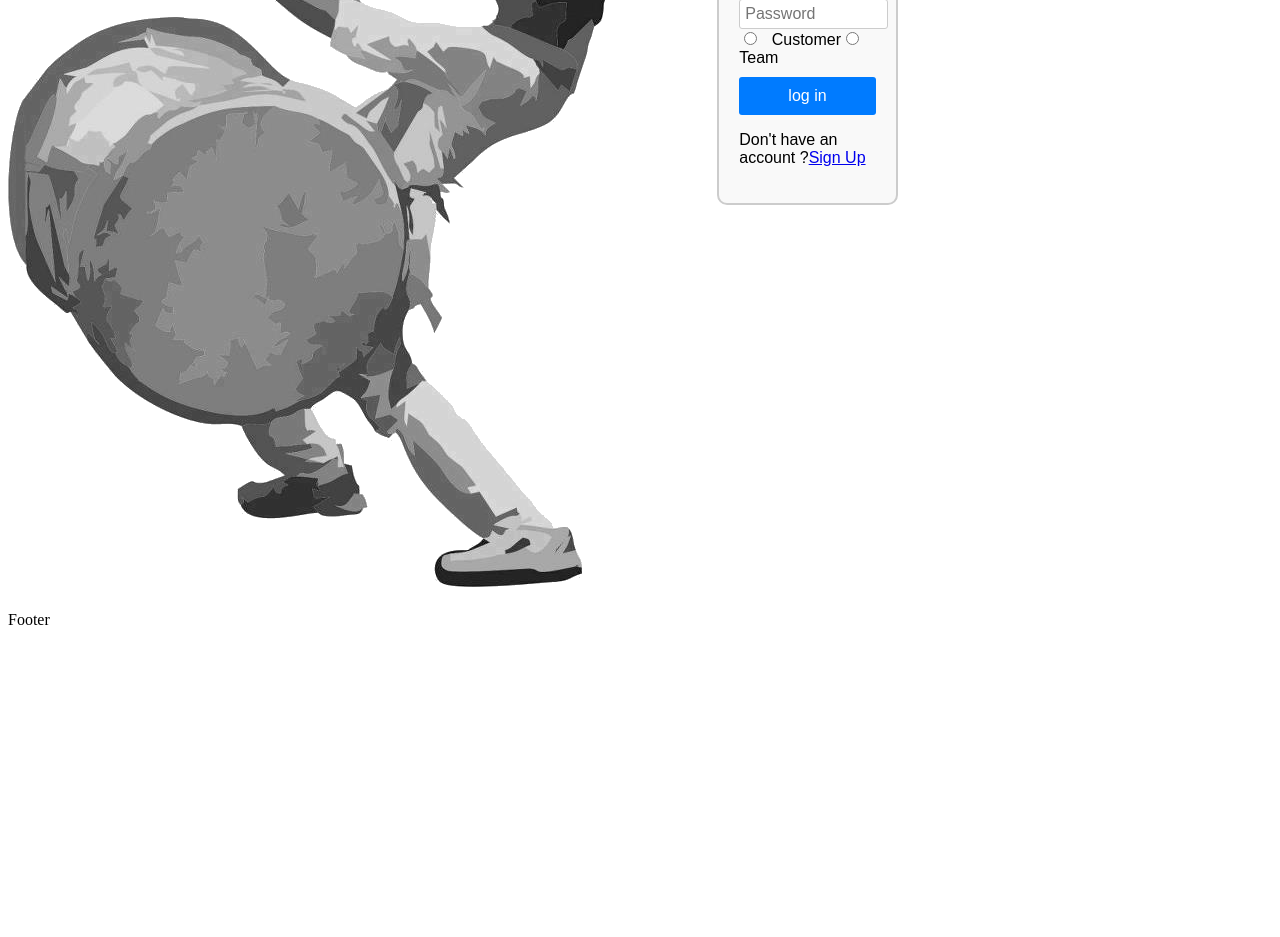
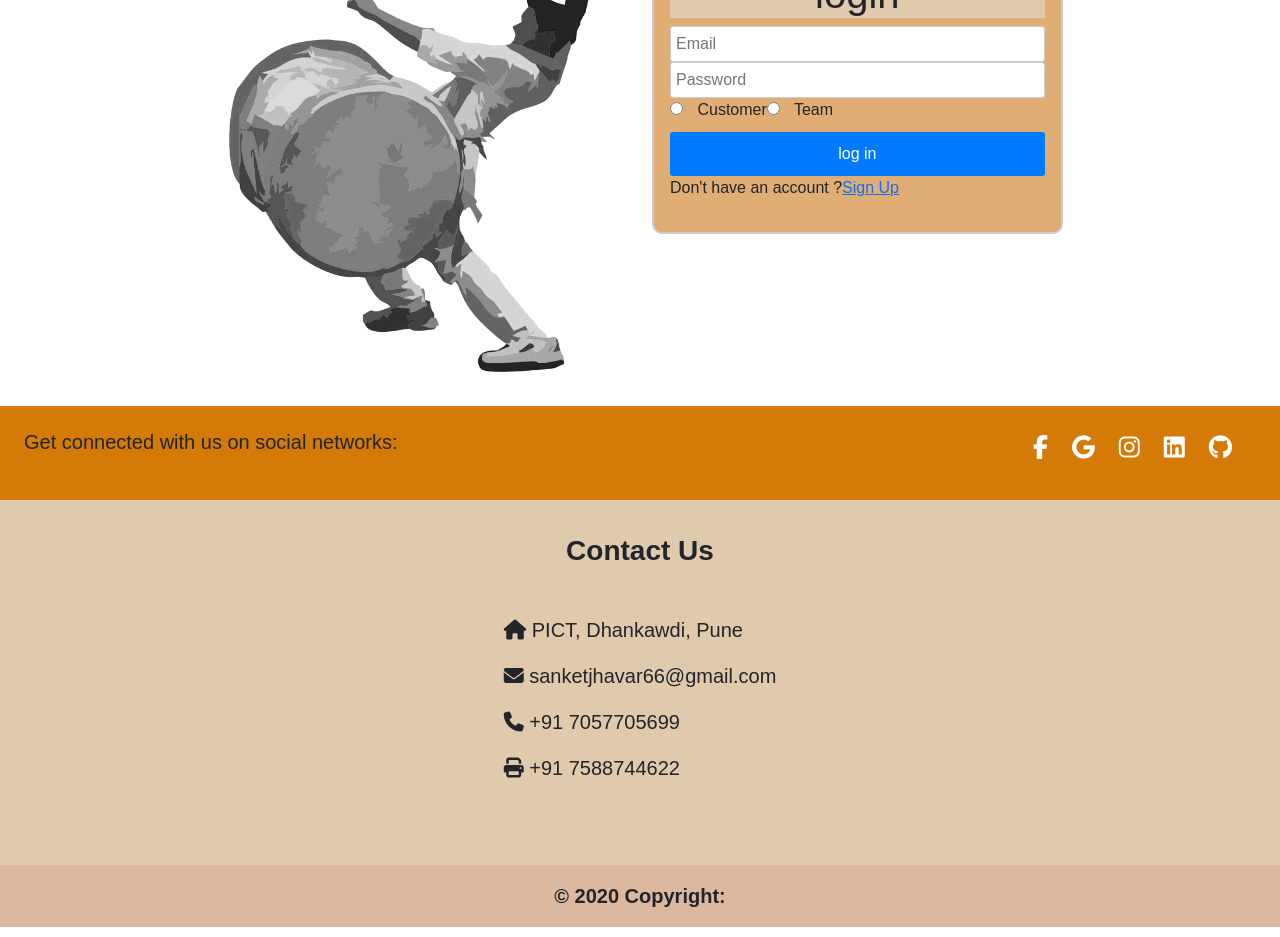
Before and after one commit to DholTasha/Frontend, a React (Create React App) app: page /login in a window 1280 px wide. Shown: the part 300-1237 px from the top of the page. Before the commit the page ends 939 px from the top, so only its background shows below. Built offline with nearby package versions, Linux system fonts and the light colour scheme.

Commit message:
Added CSS for Footer, Home and Signup Component

```diff
--- a/public/index.html
+++ b/public/index.html
@@ -4,8 +4,13 @@
         <meta charset="UTF-8">
         <meta name="viewport" content="width=device-width, initial-scale=1.0">
         <title>Frontend</title>
+        <link href="https://cdn.jsdelivr.net/npm/bootstrap@5.3.0-alpha3/dist/css/bootstrap.min.css" rel="stylesheet" integrity="sha384-KK94CHFLLe+nY2dmCWGMq91rCGa5gtU4mk92HdvYe+M/SXH301p5ILy+dN9+nJOZ" crossorigin="anonymous">
+        <link rel="icon" href="favicon-32x32.png" />
+        <script src="https://kit.fontawesome.com/ab4e3db1ee.js" crossorigin="anonymous"></script>
     </head>
     <body>
         <div id="root"></div>
+        <script src="https://cdn.jsdelivr.net/npm/@popperjs/core@2.11.7/dist/umd/popper.min.js" integrity="sha384-zYPOMqeu1DAVkHiLqWBUTcbYfZ8osu1Nd6Z89ify25QV9guujx43ITvfi12/QExE" crossorigin="anonymous"></script>
+        <script src="https://cdn.jsdelivr.net/npm/bootstrap@5.3.0-alpha3/dist/js/bootstrap.min.js" integrity="sha384-Y4oOpwW3duJdCWv5ly8SCFYWqFDsfob/3GkgExXKV4idmbt98QcxXYs9UoXAB7BZ" crossorigin="anonymous"></script>
     </body>
 </html>
--- /dev/null
+++ b/src/assets/styles/Footer.css
@@ -0,0 +1,33 @@
+.footer-link {
+    color: white;
+    text-decoration: none;
+    margin: 0 2%;
+    font-size: 1.1rem;
+  }
+  .footer-top{
+    background-color: #d47a07;
+  }
+  .text-center{
+    background-color: #e0caad;
+  }
+  .footer-main{
+    /* background-image: linear-gradient(to right ,  #ffafbd , #ffc3a0 ); */
+    background-color: #e0caad;
+  }
+  .copyright {
+    margin-top: 1%;
+    color: antiquewhite;
+  }
+  .social {
+    margin-bottom: 3%;
+  }
+
+  .footer_class {
+    margin-top: 7%;
+    margin-bottom: 0;
+  }
+  .me-5 span {
+    /* font-family: 'Roboto Mono', monospace; */
+    font-weight: bolder;
+    font-size: large;
+  }
--- a/src/assets/styles/Home.css
+++ b/src/assets/styles/Home.css
@@ -1,8 +1,14 @@
 .Cards{
     display: grid;
     grid-template-columns: 30% 30% 30%;
+    background-color: rgb(245, 246, 232);
+    text-align: center;
+    padding-left: 8%;
 }
-
+.template{
+    background-color: rgb(243, 193, 160);
+    width: 60%;
+}
 .events{
     display: grid;
     grid-template-columns: 30% 30% 30%;
--- a/src/assets/styles/Signup.css
+++ b/src/assets/styles/Signup.css
@@ -7,7 +7,7 @@ form {
     border: 2px solid #ccc;
     border-radius: 10px;
     padding: 20px;
-    background-color: #f9f9f9;
+    background-color: #e0ad74;
 }
 
 div {
--- a/src/components/Footer.js
+++ b/src/components/Footer.js
@@ -1,9 +1,80 @@
 import React from 'react'
-
+import '../assets/styles/Footer.css'
 export default function Footer() {
     return (
-        <div>
-            Footer
-        </div>
+        <div class="footer_class mx-auto mt-4 w-100" id="myfooter"
+        style={{ fontFamily: "Poppins ,sans-serif" }}>
+        <footer class="text-center text-lg-start text-dark">
+          <div class="footer-top d-flex justify-content-between p-4" >
+            <div class="sports_me-5">
+              <h5>Get connected with us on social networks:</h5>
+            </div>
+            <div className="myfooter_icons fs-4">
+              <a href="https://www.facebook.com/harsh.dhawale.792/" target="blank" className="text-white me-4">
+                <i className="fab fa-facebook-f"></i>
+              </a>
+              <a href="mailto:harshdhawale2404@gmail.com" target="blank" className="text-white me-4">
+                <i className="fab fa-google"></i>
+              </a>
+              <a href="https://www.instagram.com/_harsh.4_/" target="blank" className="text-white me-4">
+                <i className="fab fa-instagram"></i>
+              </a>
+              <a href="https://www.linkedin.com/in/harsh-dhawale-296301205/" target="blank" className="text-white me-4">
+                <i className="fab fa-linkedin"></i>
+              </a>
+              <a href="https://github.com/SanketJhavar" target="blank" className="text-white me-4">
+                <i className="fab fa-github"></i>
+              </a>
+            </div>
+          </div>
+          {/* <section class=""> */}
+
+          <div className="footer-main d-flex ">
+            {/* <div className="developers w-50 my-3">
+            <h6 className="devloper_title fs-3 text-center fw-bold ">Developers</h6>
+              <div className="row  justify-content-lg-center m-5" align="center">
+                <div className="col-4 devprofile ">
+                  <div className="profileimage"></div>
+                  <p>Sayeed Khan</p>
+                </div>
+                <div className="col-4 devprofile">
+                  <div className="profileimage"><img   className="profileimage" /></div>
+                  <p>Harsh Dhawale</p>
+                </div>
+                <div className="col-4 devprofile">
+                  <div className="profileimage"><img   className="profileimage" /></div>
+                  <p>Sanket Jhavar</p>
+                </div>
+                <div className="col-4 devprofile">
+                  <div className="profileimage"></div>
+                  <p>Hetavi Gandhi</p>
+                </div>
+                <div className="col-4 devprofile">
+                  <div className="profileimage"><img   className="profileimage" /></div>
+                  <p>Samruddhi Kadam</p>
+                </div>
+              </div>
+
+            </div> */}
+
+            <div className="footer-contact  mx-auto my-4 fs-5 ">
+              <div className="col " >
+              <h6 class="sports_text-uppercase fs-3 text-center fw-bold ">Contact Us</h6>
+              <div className="sports_contact_icons my-5 align-middle">
+              <p><i class="sports_icons fas fa-home mr-3"></i> PICT, Dhankawdi, Pune</p>
+              <p><i class="sports_icons fas fa-envelope mr-3"></i> sanketjhavar66@gmail.com</p>
+              <p><i class="sports_icons fas fa-phone mr-3"></i> +91 7057705699</p>
+              <p><i class="sports_icons fas fa-print mr-3"></i> +91 7588744622</p>
+              </div>
+              </div>
+            </div>
+          </div>
+
+          < div class="text-center p-3 fs-5 fw-bold" style={{ backgroundColor: 'rgba(210, 109, 109, 0.2)' }}>
+            © 2020 Copyright:
+          </div >
+        </footer >
+      </div >
+
     )
 }
```
Also changed, not shown: 1 other file (tests, documents, lock files or other folders).
